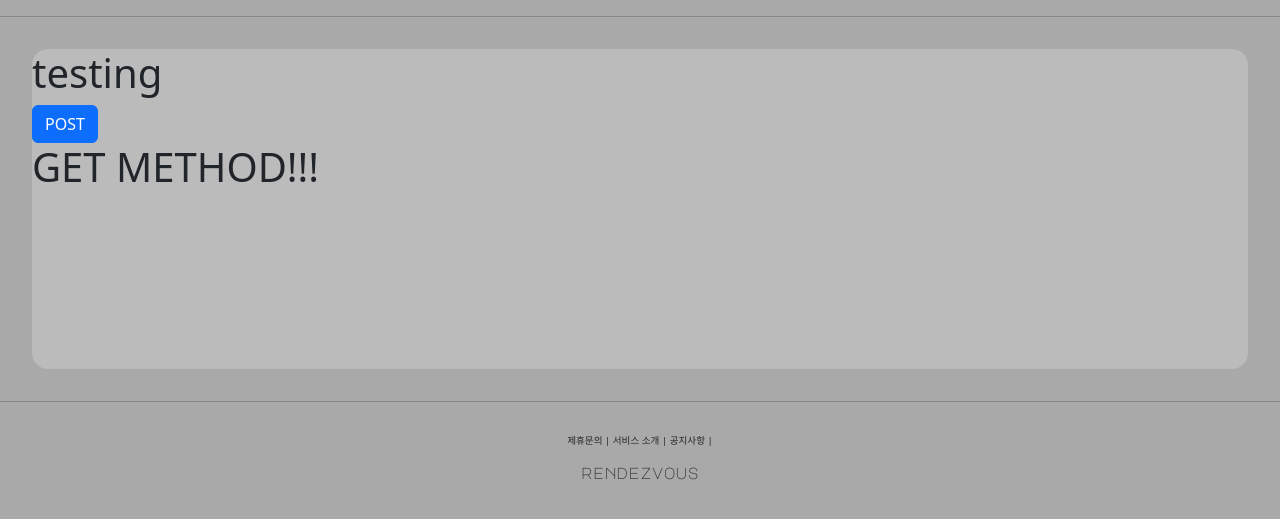
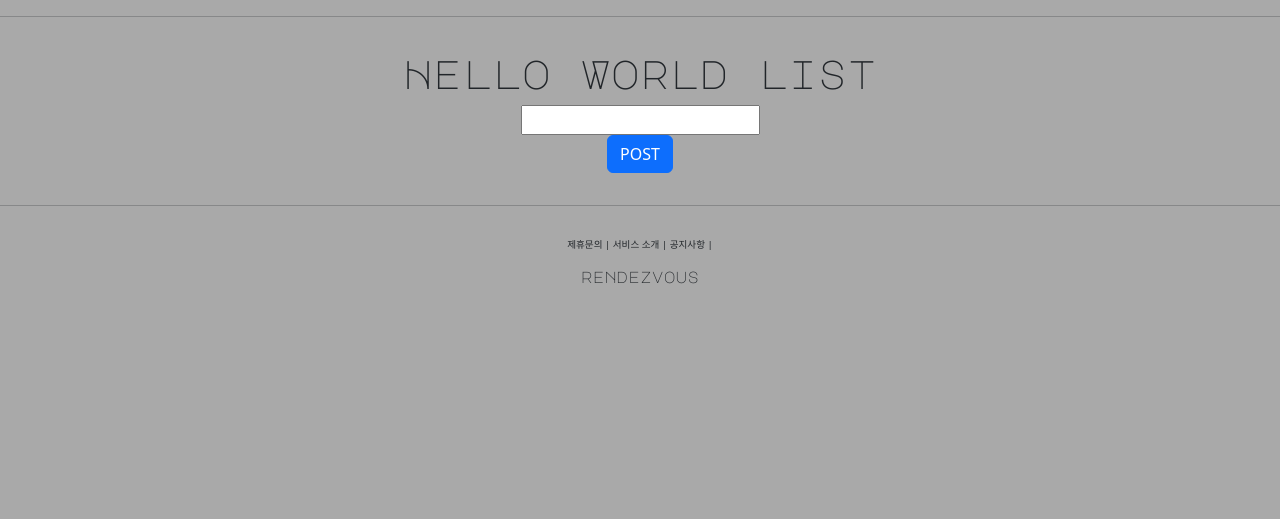
Before and after one commit to esunn0412/rendezvous, a Django app: page /account/hello_world/ in a window 1280 px wide. Shown: the part 112-631 px from the top of the page. Run offline with Django 5.2, Linux system fonts and the light colour scheme.

Commit message:
display list of HelloWorld models

```diff
--- a/accountapp/templates/accountapp/helloworld.html
+++ b/accountapp/templates/accountapp/helloworld.html
@@ -2,19 +2,28 @@
 
 {% block content %}
 
-    <div style="height: 20rem; background-color: #bbbbbb; border-radius: 1rem; margin: 2rem;">
-        <h1>
-            testing
+    <div style="text-align:center; border-radius: 1rem; margin: 2rem;">
+        <h1 class="title">
+            Hello World list
         </h1>
 
     <form action="/account/hello_world/" method="post">
         {% csrf_token %}
-        <input type="submit" class="btn btn-primary" value="POST">
+        <div>
+            <input type="text" name="hello_world_input">
+        </div>
+        <div>
+            <input type="submit" class="btn btn-primary" value="POST">
+        </div>
     </form>
 
-    <h1>
-        {{ text }}
-    </h1>
+    {% if hello_world_list %}
+        {% for hw in hello_world_list %}
+    <h4>
+        {{ hw.text}}
+    </h4>
+        {% endfor %}
+    {% endif %}
     </div>
 
 {% endblock %}
--- a/accountapp/views.py
+++ b/accountapp/views.py
@@ -1,5 +1,8 @@
-from django.http import HttpResponse
+from django.http import HttpResponse, HttpResponseRedirect
 from django.shortcuts import render
+from django.urls import reverse
+
+from accountapp.models import HelloWorld
 
 
 # Create your views here.
@@ -7,6 +10,15 @@ from django.shortcuts import render
 def hello_world(request):
 
     if request.method == 'POST':
-        return render(request, 'accountapp/helloworld.html', context={'text': 'POST METHOD!!!'})
+
+        temp = request.POST.get('hello_world_input')
+
+        new_hello_world = HelloWorld()
+        new_hello_world.text = temp
+        new_hello_world.save()
+
+        return HttpResponseRedirect(reverse('accountapp:hello_world'))
     else :
-        return render(request, 'accountapp/helloworld.html', context={'text': 'GET METHOD!!!'})
+        hello_world_list = HelloWorld.objects.all()
+
+        return render(request, 'accountapp/helloworld.html', context={'hello_world_list': hello_world_list})
```
